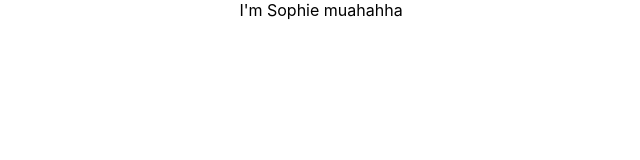
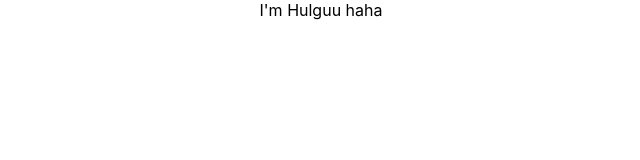
Before and after one commit to badishd-icodice-edu/git-demo, a React (Create React App) app: page / in a window 1280 px wide. Shown: the top 160 px of the page, without its empty margins (319-959 px from the left). Built offline with nearby package versions, Linux system fonts and the light colour scheme.

Commit message:
hulguu changes

```diff
--- a/src/App.js
+++ b/src/App.js
@@ -4,7 +4,7 @@ import './App.css';
 function App() {
   return (
     <div className="App">
-      I'm Sophie muahahha
+      I'm Hulguu haha
     </div>
   );
 }
```
Also changed, not shown: 1 other file (tests, documents, lock files or other folders).
